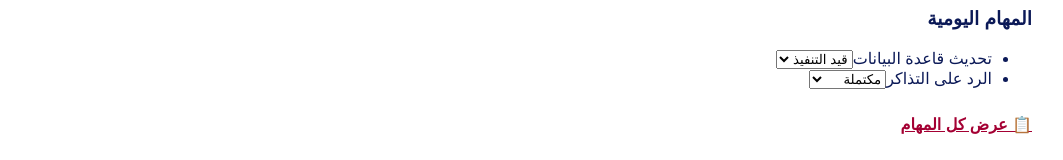
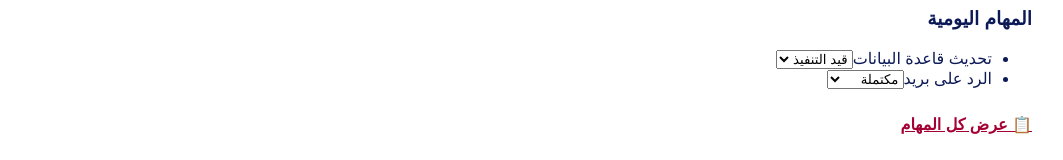
Before and after one commit to mqnr5/alamana, a Vue app: page /Employee in a window 1280 px wide. Shown: the part 218-378 px from the top of the page, without its empty margins (108-1171 px from the left). Built offline with nearby package versions, Linux system fonts and the light colour scheme; the HTML template or start-up script is replaced by a standard one.

Commit message:
اكملت واجهة الاجازات وسويت تبويبات حتى يترتب الشغل

```diff
--- a/src/views/EmployeeView.vue
+++ b/src/views/EmployeeView.vue
@@ -91,7 +91,7 @@ export default {
       },
       tasks: [
         { id: 1, title: 'تحديث قاعدة البيانات', status: 'قيد التنفيذ' },
-        { id: 2, title: 'الرد على التذاكر', status: 'مكتملة' }
+        { id: 2, title: 'الرد على بريد', status: 'مكتملة' }
       ],
       notifications: [
         { id: 1, message: 'تم تعيين مهمة جديدة لك.' },
```
